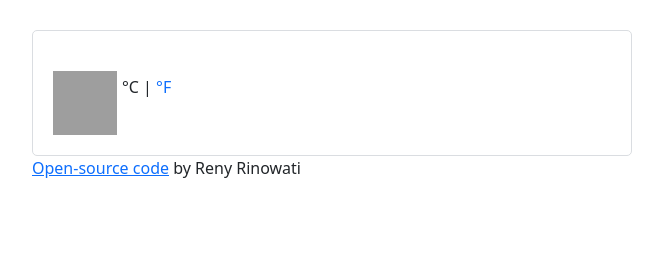
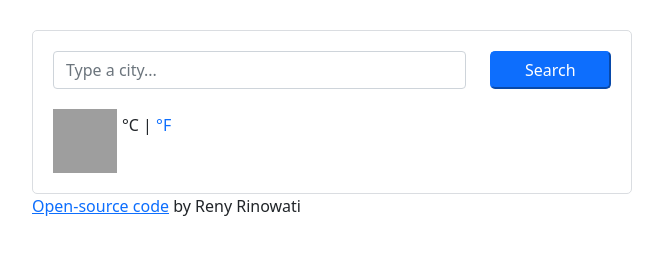
Before and after one commit to RenyRino/Weather_Project, a plain HTML site: page index.html in a window 1280 px wide. Shown: the whole page, without its empty margins (308-971 px from the left). Drawn offline with nearby package versions, Linux system fonts and the light colour scheme; no server answers; grey boxes are pictures that could not be loaded.

Commit message:
create search engine

```diff
--- a/index.html
+++ b/index.html
@@ -28,6 +28,26 @@
     <div class="container">
       <div class="weatherApp-Wrap">
         <div class="weatherApp">
+          <form id="search-form" class="mb-3">
+            <div class="row">
+              <div class="col-9">
+                <input
+                  type="search"
+                  placeholder="Type a city..."
+                  class="form-control"
+                  id="city-input"
+                  autocomplete="off"
+                />
+              </div>
+              <div class="col-3">
+                <input
+                  type="submit"
+                  value="Search"
+                  class="button btn-primary w-100"
+                />
+              </div>
+            </div>
+          </form>
           <div class="overview">
             <h1 id="city"></h1>
             <ul>
--- a/script.js
+++ b/script.js
@@ -43,7 +43,19 @@ function displayTemp(response) {
   );
 }
 
-let apiKey = "bfd9704943b4519f0e07887eef27902e";
-let city = "Amsterdam";
-let apiUrl = `https://api.openweathermap.org/data/2.5/weather?q=${city}&appid=${apiKey}&units=metric`;
-axios.get(apiUrl).then(displayTemp);
+function search(city) {
+  let apiKey = "bfd9704943b4519f0e07887eef27902e";
+  let apiUrl = `https://api.openweathermap.org/data/2.5/weather?q=${city}&appid=${apiKey}&units=metric`;
+  axios.get(apiUrl).then(displayTemp);
+}
+
+function handleSubmit(event) {
+  event.preventDefault();
+  let cityInputElement = document.querySelector("#city-input");
+  search(cityInputElement.value);
+}
+
+search("New York");
+
+let form = document.querySelector("#search-form");
+form.addEventListener("submit", handleSubmit);
--- a/style.css
+++ b/style.css
@@ -55,3 +55,8 @@ li {
 .overview {
   margin-bottom: 20px;
 }
+
+.button {
+  padding: 5px;
+  border-radius: 5px;
+}
```
